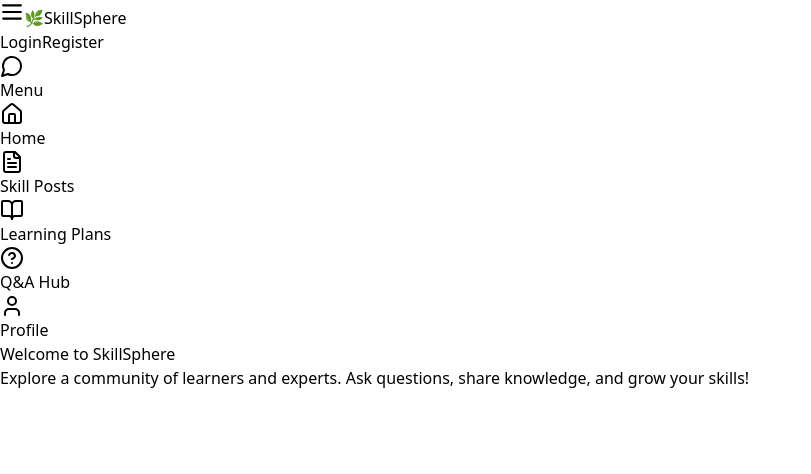
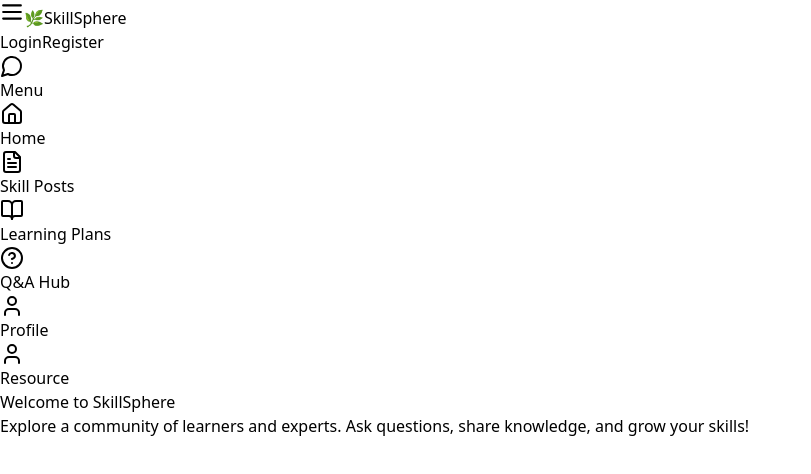
Before and after one commit to manamendraJN/SkillSphere, a React (Vite) app in the folder frontend/: page / in a window 1280 px wide. Shown: the top 474 px of the page, without its empty margins (0-811 px from the left). Built offline with nearby package versions, Linux system fonts and the light colour scheme.

Commit message:
Update header.jsx

```diff
--- a/frontend/src/components/Header.jsx
+++ b/frontend/src/components/Header.jsx
@@ -24,6 +24,8 @@ const Header = memo(() => {
     { name: 'Learning Plans', icon: <BookOpen className="w-5 h-5 mr-2 text-indigo-600" />, activeIcon: <BookOpen className="w-5 h-5 mr-2 text-indigo-800" />, path: 'learning-plans' },
     { name: 'Q&A Hub', icon: <HelpCircle className="w-5 h-5 mr-2 text-indigo-600" />, activeIcon: <HelpCircle className="w-5 h-5 mr-2 text-indigo-800" />, path: 'q&a-form' },
     { name: 'Profile', icon: <User className="w-5 h-5 mr-2 text-indigo-600" />, activeIcon: <User className="w-5 h-5 mr-2 text-indigo-800" />, path: 'profile' },
+    { name: 'Resource', icon: <User className="w-5 h-5 mr-2 text-indigo-600" />, activeIcon: <User className="w-5 h-5 mr-2 text-indigo-800" />, path: 'resourceLibrary' },
+
   ];
 
   const handleLogout = useCallback(() => {
@@ -193,7 +195,7 @@ const Header = memo(() => {
         initial={{ x: '-100%' }}
         animate={{ x: isSidebarOpen || window.innerWidth >= 768 ? 0 : '-100%' }}
         transition={{ duration: 0.3, ease: 'easeInOut' }}
-        className="fixed top-24 left-5 w-72 bg-white shadow-2xl border-r border-teal-100 z-40 h-96 rounded-3xl"
+        className="fixed top-24 left-5 w-72 bg-white shadow-2xl border-r border-teal-100 z-40 h-100 rounded-3xl"
       >
         <div className="p-6">
           <h3 className="text-xl font-bold text-gray-800 mb-6 flex items-center">
```
